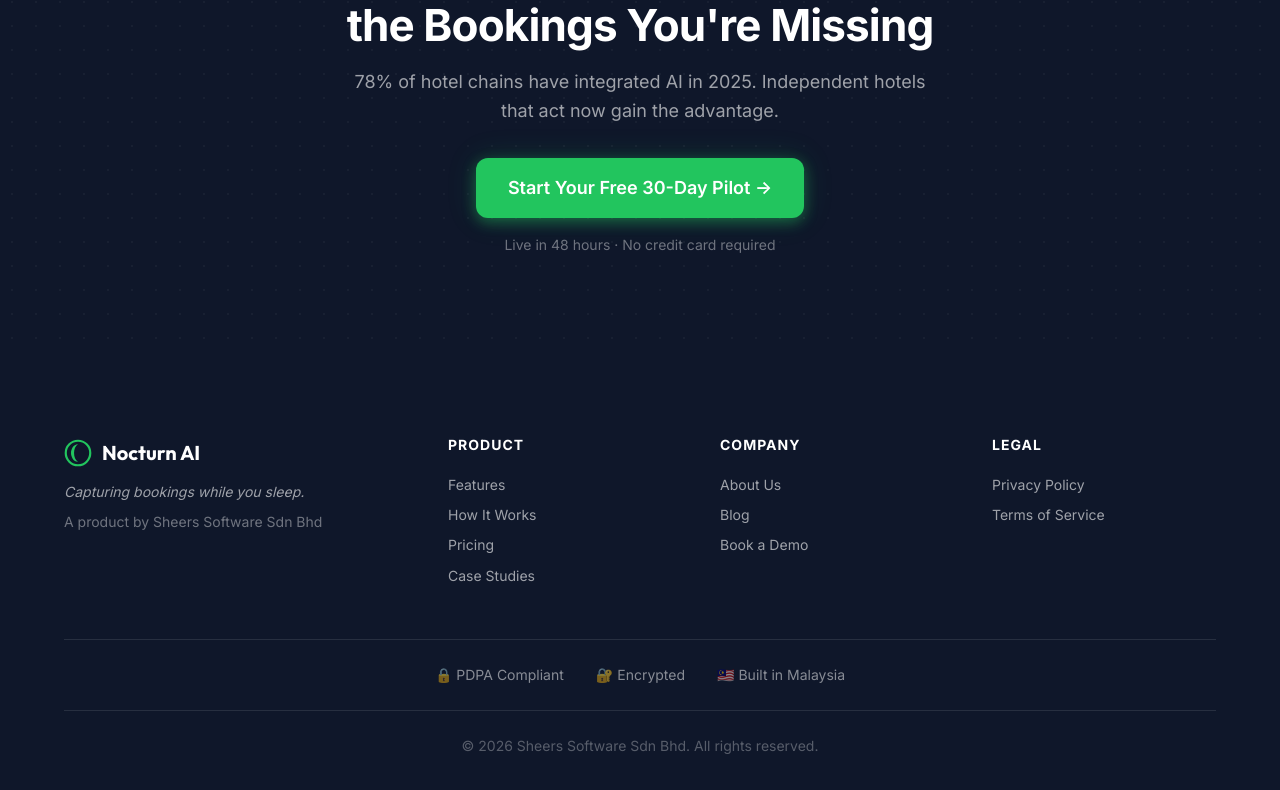
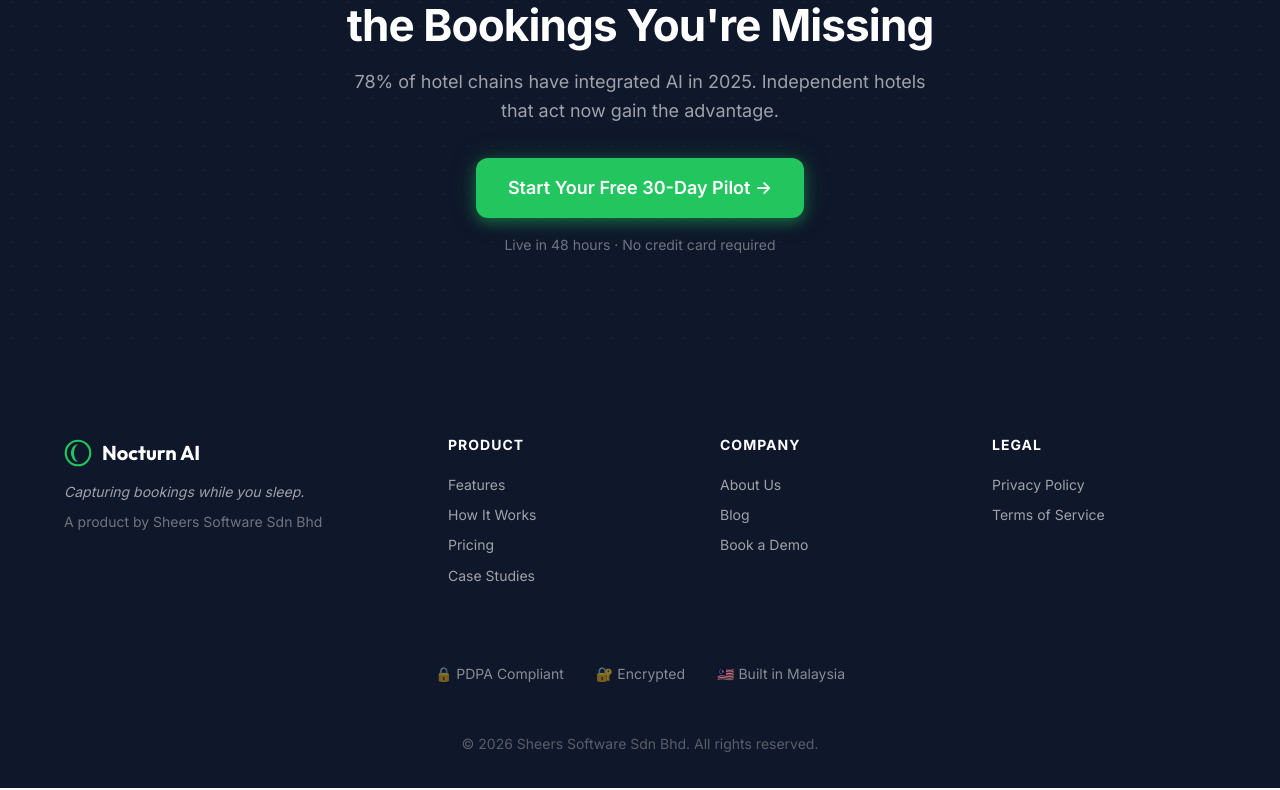
Before and after one commit to BasyirSheersComputer/SheersDigital-site, a Next.js app: page / in a window 1280 px wide. Shown: the part 8011-8801 px from the top of the page. Built offline with nearby package versions, Linux system fonts and the light colour scheme.

Commit message:
fix(ui): remove footer trust borders to clean up footer

```diff
--- a/src/app/layout.css
+++ b/src/app/layout.css
@@ -175,8 +175,6 @@
     justify-content: center;
     gap: 32px;
     padding: 24px 0;
-    border-top: 1px solid rgba(255, 255, 255, 0.1);
-    border-bottom: 1px solid rgba(255, 255, 255, 0.1);
     margin-bottom: 24px;
 }
 
```
